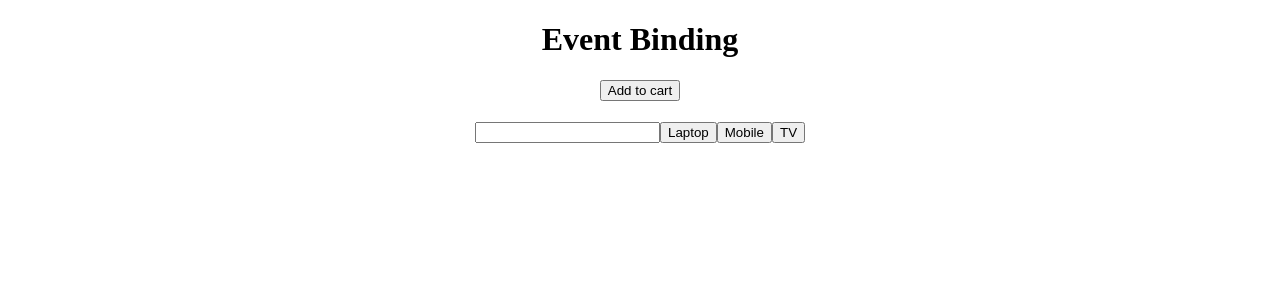
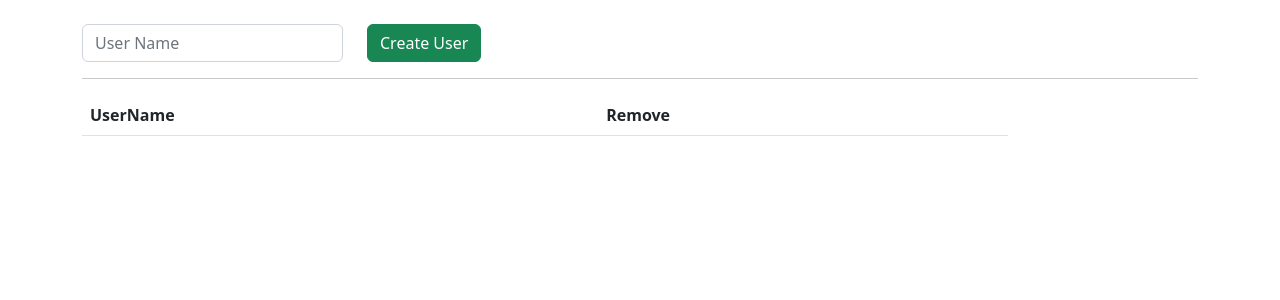
Before and after one commit to nirajsakhare0033/Angular-UxTrends, an Angular app: page / in a window 1280 px wide. Shown: the top 300 px of the page. Built offline with nearby package versions, Linux system fonts and the light colour scheme.

Commit message:
todo list created

```diff
--- a/angular.json
+++ b/angular.json
@@ -25,6 +25,8 @@
               "src/assets"
             ],
             "styles": [
+              "./node_modules/ngx-bootstrap/datepicker/bs-datepicker.css",
+              "./node_modules/bootstrap/dist/css/bootstrap.min.css",
               "src/styles.css"
             ],
             "scripts": []
--- a/package.json
+++ b/package.json
@@ -18,6 +18,8 @@
     "@angular/platform-browser": "^16.1.0",
     "@angular/platform-browser-dynamic": "^16.1.0",
     "@angular/router": "^16.1.0",
+    "bootstrap": "^5.2.3",
+    "ngx-bootstrap": "^11.0.2",
     "rxjs": "~7.8.0",
     "tslib": "^2.3.0",
     "zone.js": "~0.13.0"
--- a/src/app/app.component.html
+++ b/src/app/app.component.html
@@ -1,3 +1,4 @@
 <!-- <app-mycontainer></app-mycontainer> -->
 <!-- <app-binding></app-binding> -->
-<app-event></app-event>
+<!-- <app-event></app-event> -->
+<app-ngfor></app-ngfor>
--- /dev/null
+++ b/src/app/ngfor/ngfor.component.html
@@ -0,0 +1,34 @@
+<div class="container">
+  <br />
+  <div class="row">
+    <div class="col-md-3">
+      <input type="text" class="form-control" placeholder="User Name" #box/>
+    </div>
+    <div class="col-md-3">
+      <button class="btn btn-success" (click)="onCreateUser(box)">Create User</button>
+    </div>
+  </div>
+  <hr>
+  <div class="row">
+    <div class="col-md-10">
+      <table class="table">
+        <thead class="thead-dark">
+          <tr>
+          <th>  UserName </th>
+          <th>Remove</th>
+          </tr>
+        </thead>
+        <tbody>
+          <tr *ngFor="let user of users; index as i">
+           <td>
+            {{user.name}}
+          </td>
+           <td>
+            <button class="btn btn-danger" (click)="onRemoveUser1(i)">Remove_Item</button>
+          </td>
+          </tr>
+        </tbody>
+      </table>
+    </div>
+  </div>
+</div>
--- /dev/null
+++ b/src/app/ngfor/ngfor.component.ts
@@ -0,0 +1,16 @@
+import { Component } from '@angular/core';
+
+@Component({
+  selector: 'app-ngfor',
+  templateUrl: './ngfor.component.html',
+  styleUrls: ['./ngfor.component.css'],
+})
+export class NgforComponent {
+  users = [];
+  onCreateUser(box: any) {
+    this.users.push({ name: box.value });
+  }
+  onRemoveUser1(item:any) {
+    this.users.splice(item, 1);
+  }
+}
--- a/src/index.html
+++ b/src/index.html
@@ -6,6 +6,7 @@
   <base href="/">
   <meta name="viewport" content="width=device-width, initial-scale=1">
   <link rel="icon" type="image/x-icon" href="favicon.ico">
+  <link href="https://cdn.jsdelivr.net/npm/bootstrap@5.2.3/dist/css/bootstrap.min.css" rel="stylesheet" crossorigin="anonymous" integrity="sha384-rbsA2VBKQhggwzxH7pPCaAqO46MgnOM80zW1RWuH61DGLwZJEdK2Kadq2F9CUG65">
 </head>
 <body>
   <app-root></app-root>
```
Also changed, not shown: src/app/app.module.ts (+6 -2 lines), src/app/ngfor/ngfor.component.css (added), 2 other files (tests, documents, lock files or other folders).
